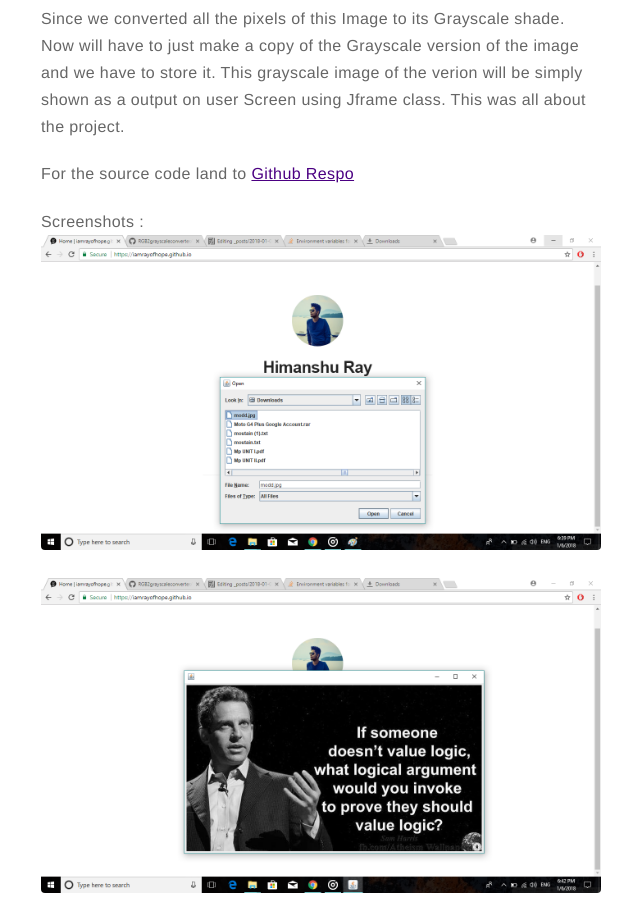
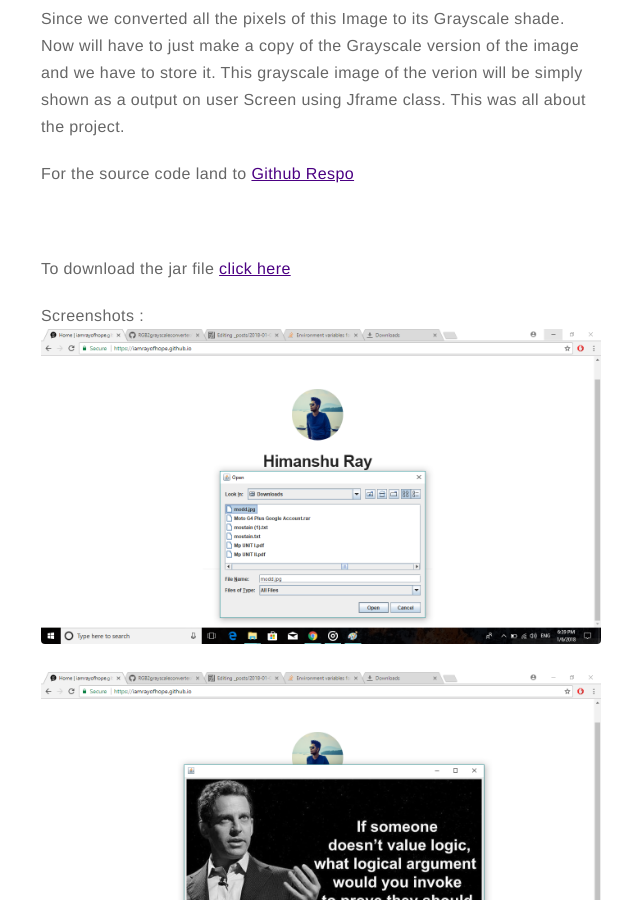
Before and after one commit to iamrayofhope/iamrayofhope.github.io, a Jekyll site: the page built from _posts/2018-01-03-RGB2Grayscale-Converter.md, in a window 1280 px wide and 900 px high, scrolled down 786 px. Shown: the whole window, without its empty margins (319-959 px from the left). Built offline with Jekyll 4.4.1, drawn with Linux system fonts in a browser that asks for light colours; comment, search, counter and statistics services are not loaded.

Commit message:
Update 2018-01-03-RGB2Grayscale-Converter.md

```diff
--- a/_posts/2018-01-03-RGB2Grayscale-Converter.md
+++ b/_posts/2018-01-03-RGB2Grayscale-Converter.md
@@ -41,7 +41,11 @@ This grayscale image of the verion will be simply shown as a output on user Scre
 
 This was all about the project.</p>
 
-For the source code land to [Github Respo]()
+For the source code land to [Github Respo](https://github.com/iamrayofhope/RGB2grayscaleconverter)
+
+<br>
+
+To download the jar file [click here](https://github.com/iamrayofhope/RGB2grayscaleconverter/blob/master/RGB2Grayscale/RGB2Grayscale.jar)
 
 Screenshots :
 <br>
```
